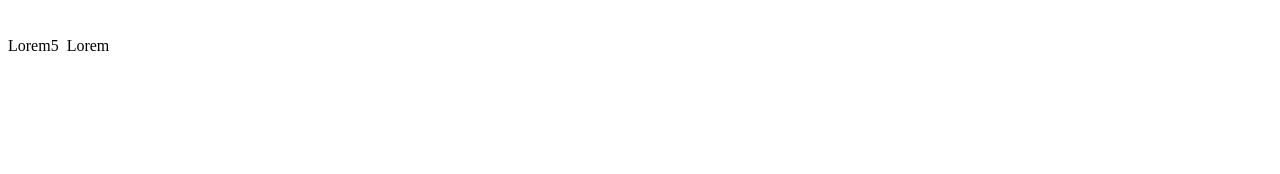
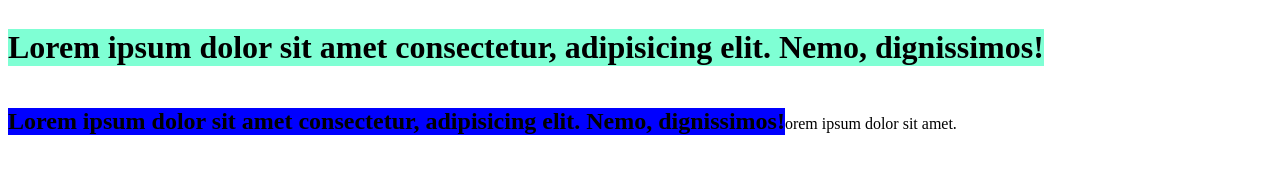
Before and after one commit to linajja/Stulpeliai, a website: page index.html in a window 1280 px wide. Drawn offline with Linux system fonts and the light colour scheme.

Commit message:
20211129

```diff
--- a/index.html
+++ b/index.html
@@ -7,9 +7,10 @@
     <title>Document</title>
 </head>
 <body>
-    Lorem5
-    <h1 style="display: inline-block;"></h1>
+    <h1 style="display: inline-block; background-color: aquamarine;">Lorem ipsum dolor sit amet consectetur, adipisicing elit. Nemo, dignissimos!</h1>
 
-   Lorem
+    <h2 style="display: inline-block; background-color: blue;">Lorem ipsum dolor sit amet consectetur, adipisicing elit. Nemo, dignissimos!</h1>orem ipsum dolor sit amet.</p>
+
+
 </body>
 </html>
```
